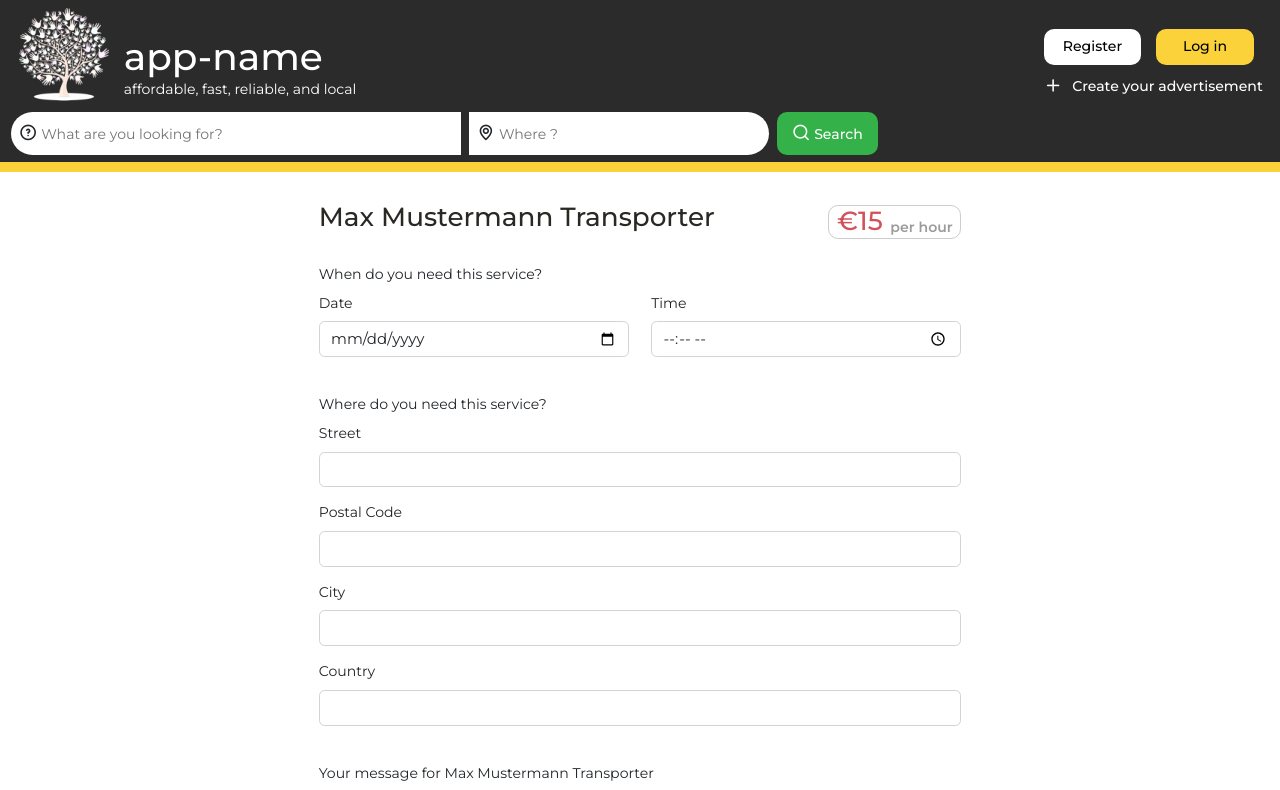
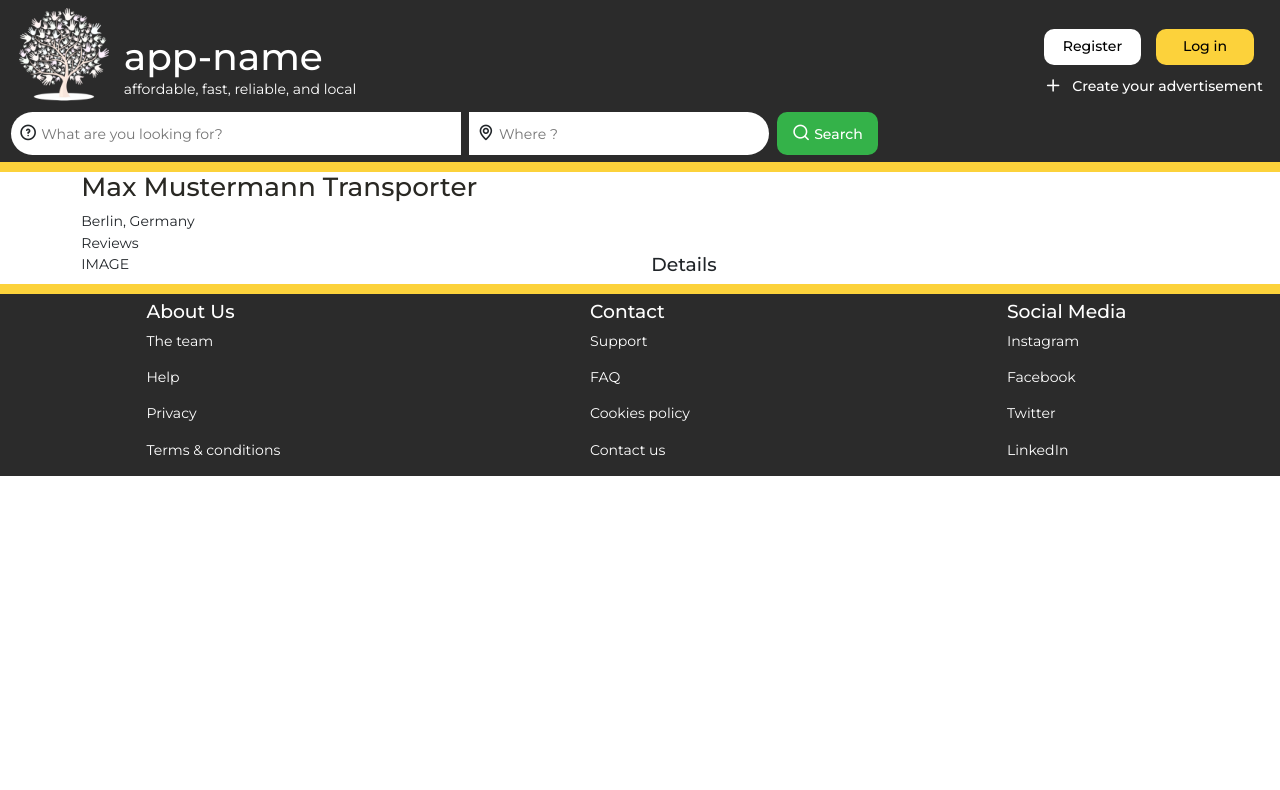
Before and after one commit to anoj-kt/finalproject-frontend, a React (Create React App) app: page /service/1 in a window 1280 px wide. Shown: the top 790 px of the page. Built offline with nearby package versions, Linux system fonts and the light colour scheme; no server answers.

Commit message:
Added headings

```diff
--- a/src/App.js
+++ b/src/App.js
@@ -15,6 +15,7 @@ import RequestDetailsPending from "./components/RequestDetailsPending";
 import RequestDetailsReject from "./components/RequestDetailsReject";
 import ServiceSendRequest from "./components/ServiceSendRequest"
 import ServiceSentRequest from "./components/ServiceSentRequest"
+import ServiceDetails from "./components/ServiceDetails";
 
 function App() {
   return (
@@ -36,7 +37,7 @@ function App() {
             <Route path="/user/:userId/services/provided/:serviceId/requests/:requestId/status/pending" element={<RequestDetailsPending />}></Route>
             <Route path="/user/:userId/services/provided/:serviceId/requests/:requestId/status/rejected" element={<RequestDetailsReject />}></Route>
             {/* Get service details  */}
-            <Route path="/service/:serviceId" element={<ServiceSendRequest />}></Route>
+            <Route path="/service/:serviceId" element={<ServiceDetails />}></Route>
             {/* Send Request to use a Service  */}
             <Route path="/service/:serviceID/request/new" element={<ServiceSendRequest />}></Route>
             <Route path="/service/:serviceID/request/sent" element={<ServiceSentRequest />}></Route>
--- a/src/components/ServiceDetails.js
+++ b/src/components/ServiceDetails.js
@@ -9,16 +9,26 @@ const ServiceDetails = () => {
             {/* ======TITLE====== */}
             <Row>
                 <Col>
+                    <h3>Max Mustermann Transporter</h3>
                 </Col>
             </Row>
             {/* ======LOCATION AND RATING====== */}
             <Row>
                 <Col>
+                    <div>Berlin, Germany</div>
+                    <div>Reviews</div>
                 </Col>
             </Row>
-            {/* ======DETAILS====== */}
+            {/* ======IMAGES, DETAILS AND SEND REQUEST BUTTON====== */}
             <Row>
                 <Col>
+                    <div>IMAGE</div>
+                </Col>
+                <Col>
+                    <div>
+                        <h5>Details</h5>
+
+                    </div>
                 </Col>
             </Row>
             {/* ======PRICE====== */}
```
